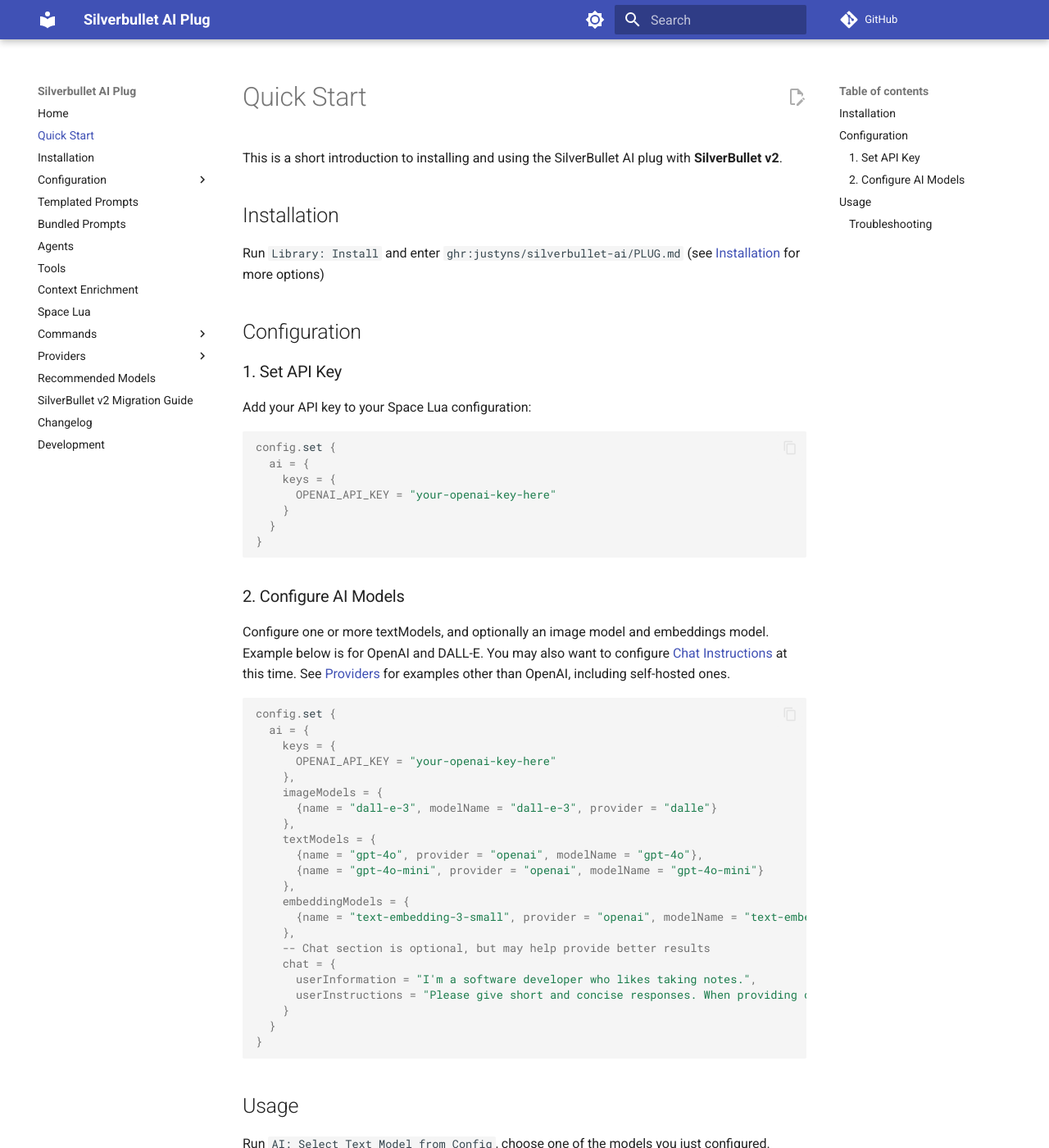
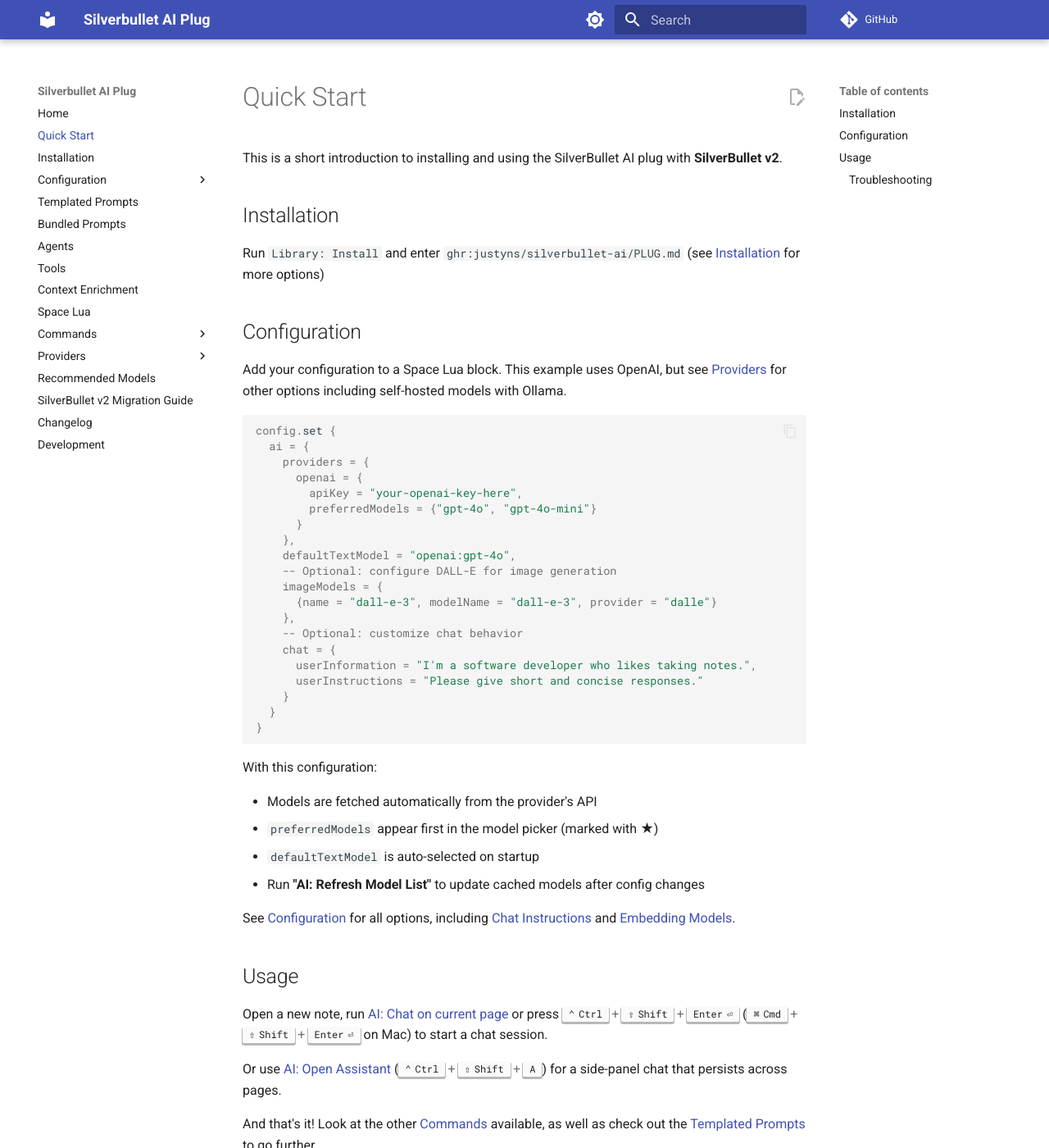
Before and after one commit to justyns/silverbullet-ai, an MkDocs documentation site: the page built from docs/Quick Start.md, in a window 1280 px wide and 1400 px high. Shown: the whole window at 82% size. Built offline with MkDocs 1.6.1 and Material for MkDocs 9.7.7, drawn with Linux system fonts in a browser that asks for light colours; comment, search, counter and statistics services are not loaded; some of the changed text lies outside the part shown.

Commit message:
Update docs

````diff
--- a/docs/Quick Start.md
+++ b/docs/Quick Start.md
@@ -6,58 +6,45 @@
 
 ## Configuration
 
-### 1. Set API Key
-
-Add your API key to your Space Lua configuration:
+Add your configuration to a Space Lua block. This example uses OpenAI, but see [[Providers]] for other options including self-hosted models with Ollama.
 
 ```lua
 config.set {
   ai = {
-    keys = {
-      OPENAI_API_KEY = "your-openai-key-here"
+    providers = {
+      openai = {
+        apiKey = "your-openai-key-here",
+        preferredModels = {"gpt-4o", "gpt-4o-mini"}
+      }
+    },
+    defaultTextModel = "openai:gpt-4o",
+    -- Optional: configure DALL-E for image generation
+    imageModels = {
+      {name = "dall-e-3", modelName = "dall-e-3", provider = "dalle"}
+    },
+    -- Optional: customize chat behavior
+    chat = {
+      userInformation = "I'm a software developer who likes taking notes.",
+      userInstructions = "Please give short and concise responses."
     }
   }
 }
 ```
 
-### 2. Configure AI Models
+With this configuration:
 
-Configure one or more textModels, and optionally an image model and embeddings model. Example below is for OpenAI and DALL-E. You may also want to configure [[Configuration/Chat Instructions]] at this time. See [[Providers]] for examples other than OpenAI, including self-hosted ones.
+- Models are fetched automatically from the provider's API
+- `preferredModels` appear first in the model picker (marked with ★)
+- `defaultTextModel` is auto-selected on startup
+- Run **"AI: Refresh Model List"** to update cached models after config changes
 
-```lua
-config.set {
-  ai = {
-    keys = {
-      OPENAI_API_KEY = "your-openai-key-here"
-    },
-    imageModels = {
-      {name = "dall-e-3", modelName = "dall-e-3", provider = "dalle"}
-    },
-    textModels = {
-      {name = "gpt-4o", provider = "openai", modelName = "gpt-4o"},
-      {name = "gpt-4o-mini", provider = "openai", modelName = "gpt-4o-mini"}
-    },
-    embeddingModels = {
-      {name = "text-embedding-3-small", provider = "openai", modelName = "text-embedding-3-small"}
-    },
-    -- Chat section is optional, but may help provide better results
-    chat = {
-      userInformation = "I'm a software developer who likes taking notes.",
-      userInstructions = "Please give short and concise responses. When providing code, do so in python unless requested otherwise."
-    }
-  }
-}
-```
+See [[Configuration]] for all options, including [[Configuration/Chat Instructions]] and [[Configuration/Embedding Models]].
 
 ## Usage
 
-Run `AI: Select Text Model from Config`, choose one of the models you just configured.
+Open a new note, run [[Commands/AI: Chat on current page]] or press ++ctrl+shift+enter++ (++cmd+shift+enter++ on Mac) to start a chat session.
 
-> **note**: If you only have one model configured, it will be selected automatically.
-
-Open a new note, run [[Commands/AI: Chat on current page]] or press (CTRL|CMD)+SHIFT+ENTER to start a chat session.
-
-Or try searching with [[Commands/AI: Search]] after configuring an [[Configuration/Embedding Models|Embedding model]] and re-indexing the space.
+Or use [[Commands/AI: Open Assistant]] (++ctrl+shift+a++) for a side-panel chat that persists across pages.
 
 And that's it! Look at the other [[Commands]] available, as well as check out the [[Templated Prompts]] to go further.
 
````
Also changed, not shown: docs/Commands.md (+6 -0 lines), docs/Commands/AI: Open Assistant (Full Screen).md (added, +20 -0 lines), docs/Commands/AI: Refresh Model List.md (added, +15 -0 lines), docs/Commands/AI: Run Benchmark.md (+38 -3 lines).
